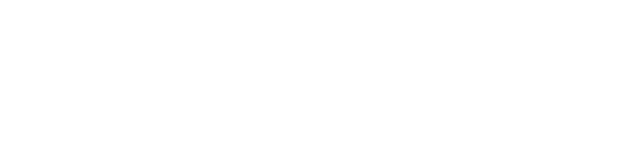
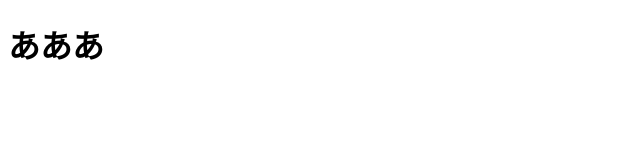
Before and after one commit to katayama-katzha/git-practice, a plain HTML site: page index.html in a window 1280 px wide. Shown: the whole page, without its empty margins (0-640 px from the left). Drawn offline with Linux system fonts and the light colour scheme.

Commit message:
h1追加

```diff
--- a/index.html
+++ b/index.html
@@ -7,6 +7,6 @@
     <title>Document</title>
 </head>
 <body>
-
+    <h1>あああ</h1>
 </body>
 </html>
```
